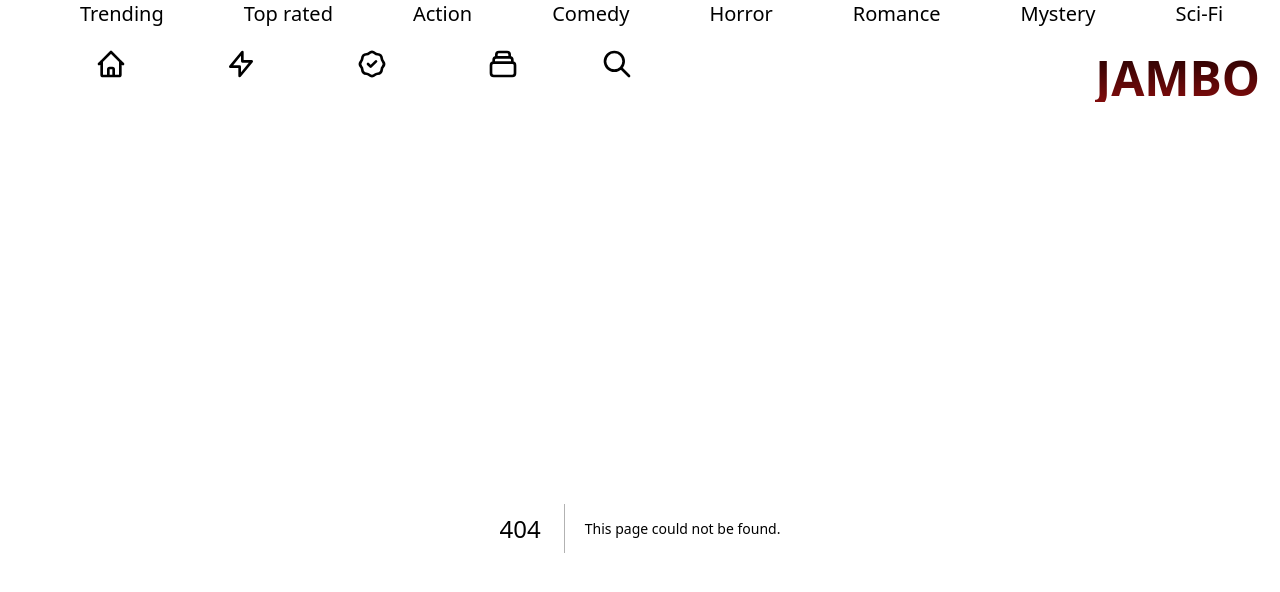
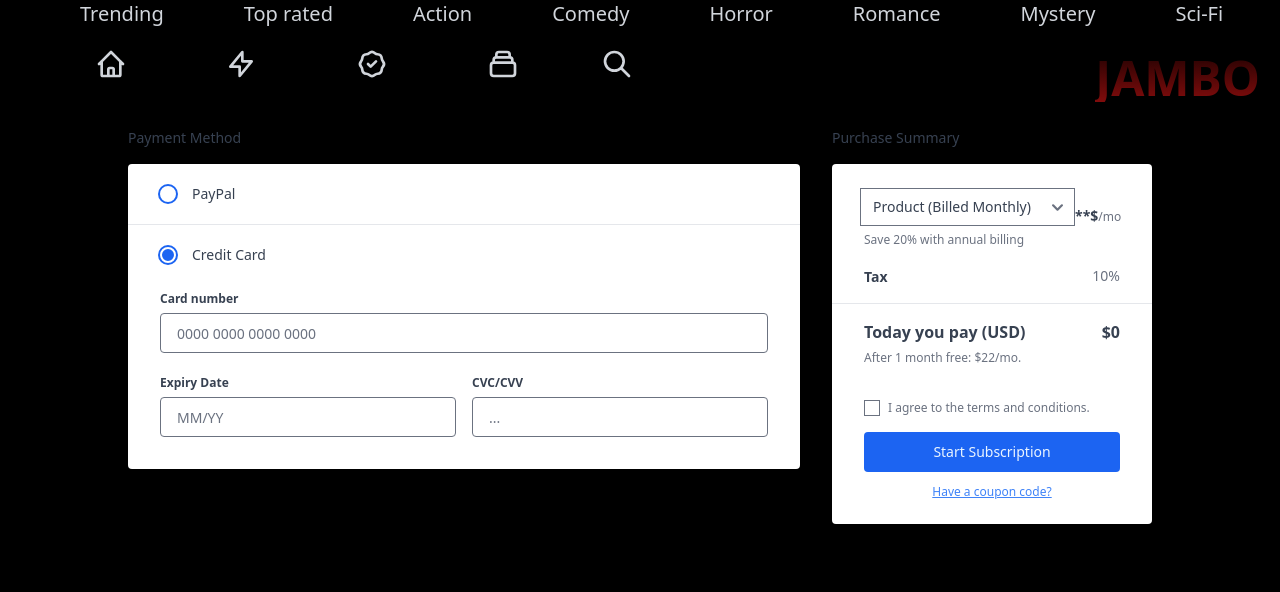
Before and after one commit to Apu655/Movie-Site, a Next.js app: page /subscription/payment in a window 1280 px wide. Before the commit this address had no page. Shown: the top 592 px of the page. Built offline with nearby package versions, Linux system fonts and the light colour scheme.

Commit message:
Add payment gateway

```diff
--- a/src/app/subscription/page.tsx
+++ b/src/app/subscription/page.tsx
@@ -1,13 +1,18 @@
-'use client';
-import React, { useState } from 'react'
+"use client";
+import { useRouter } from "next/navigation";
+import React, { useState } from "react";
 
-type Props = {}
+type Props = {};
 
 const page = (props: Props) => {
-    const [isyearly,setIsYearly] = useState(false)
+  const [isyearly, setIsYearly] = useState(false);
+  const router = useRouter();
+  const toPurchasePage = () => {
+    router.push("/subscription/payment");
+  };
   return (
-    <div>
-        <div className='flex min-h-screen pt-[30px] px-[40px]'>
+    <div className="">
+      <div className="flex min-h-screen pt-[30px] px-[40px]">
         <div className="min-w-full">
           <p className="text-gray-100 text-[20px] leading-[40px] font-semibold">
             Your Subscriptions packages
@@ -20,16 +25,33 @@
           </div>
 
           <div className="mt-[30px] inline-flex border border-[#E1E3E5] shadow-[0px 1px 2px #E1E3E5] divide-[#E1E3E5] divide-x rounded-[5px]">
-            <button onClick={()=>{setIsYearly(false)}} className={`${isyearly?"bg-white":"bg-sky-600"} hover:text-[#717F87] text-[#0E1823] leading-[16px] text-[13px] font-semibold  py-[15px] px-[25px] rounded-l`}>
+            <button
+              onClick={() => {
+                setIsYearly(false);
+              }}
+              className={`${
+                isyearly ? "bg-white" : "bg-sky-600"
+              } hover:text-[#717F87] text-[#0E1823] leading-[16px] text-[13px] font-semibold  py-[15px] px-[25px] rounded-l`}
+            >
               Monthly
             </button>
-			<button onClick={()=>{setIsYearly(true)}} className={`${!isyearly?"bg-white":"bg-sky-600"} hover:text-[#717F87] text-[#0E1823] leading-[16px] text-[13px] font-semibold  py-[15px] px-[25px] rounded-l`}>
+            <button
+              onClick={() => {
+                setIsYearly(true);
+              }}
+              className={`${
+                !isyearly ? "bg-white" : "bg-sky-600"
+              } hover:text-[#717F87] text-[#0E1823] leading-[16px] text-[13px] font-semibold  py-[15px] px-[25px] rounded-l`}
+            >
               Annual
             </button>
           </div>
 
           <div className="mt-[20px] grid grid-cols-3 gap-[20px]">
-            <div key="1" className="w-full bg-[#fff] rounded-[10px] shadow-[0px 1px 2px #E1E3E5] border border-[#E1E3E5] divide-y">
+            <div
+              key="1"
+              className="w-full bg-[#fff] rounded-[10px] shadow-[0px 1px 2px #E1E3E5] border border-[#E1E3E5] divide-y"
+            >
               <div className="pt-[15px] px-[25px] pb-[25px]">
                 <div className="flex justify-end">
                   <div className="bg-[#F6F6F7] rounded-[20px] flex justify-center align-center px-[12px]">
@@ -61,7 +83,7 @@
               <div className="pt-[25px] px-[25px] pb-[35px]">
                 <div>
                   <p className="text-[#717F87] text-[14px] leading-[24px] font-medium">
-                            Only one screen
+                    Only one screen and one time
                   </p>
                   <p className="text-[#717F87] text-[14px] leading-[24px] font-medium">
                     Low resolution (480p)
@@ -78,12 +100,20 @@
                 </div>
 
                 <div className="mt-[25px]">
-                        <button className="bg-[#006EF5] rounded-[5px] py-[15px] px-[25px] text-[#fff] text-[14px] leading-[17px] font-semibold">Purchase</button>
+                  <button
+                    onClick={toPurchasePage}
+                    className="bg-[#006EF5] rounded-[5px] py-[15px] px-[25px] text-[#fff] text-[14px] leading-[17px] font-semibold"
+                  >
+                    Purchase
+                  </button>
                 </div>
               </div>
             </div>
 
-            <div key="2" className="w-full bg-[#fff] rounded-[10px] shadow-[0px 1px 2px #E1E3E5] border border-[#E1E3E5] divide-y">
+            <div
+              key="2"
+              className="w-full bg-[#fff] rounded-[10px] shadow-[0px 1px 2px #E1E3E5] border border-[#E1E3E5] divide-y"
+            >
               <div className="pt-[15px] px-[25px] pb-[25px]">
                 <div className="flex justify-end">
                   <div className="bg-[#F6F6F7] rounded-[20px] flex justify-center align-center px-[12px]">
@@ -132,12 +162,20 @@
                 </div>
 
                 <div className="mt-[25px]">
-                        <button className="bg-[#006EF5] rounded-[5px] py-[15px] px-[25px] text-[#fff] text-[14px] leading-[17px] font-semibold">Purchase</button>
+                  <button
+                    onClick={toPurchasePage}
+                    className="bg-[#006EF5] rounded-[5px] py-[15px] px-[25px] text-[#fff] text-[14px] leading-[17px] font-semibold"
+                  >
+                    Purchase
+                  </button>
                 </div>
               </div>
             </div>
 
-            <div key="3" className="w-full bg-[#fff] rounded-[10px] shadow-[0px 1px 2px #E1E3E5] border border-[#E1E3E5] divide-y">
+            <div
+              key="3"
+              className="w-full bg-[#fff] rounded-[10px] shadow-[0px 1px 2px #E1E3E5] border border-[#E1E3E5] divide-y"
+            >
               <div className="pt-[15px] px-[25px] pb-[25px]">
                 <div className="flex justify-end">
                   <div className="bg-[#F6F6F7] rounded-[20px] flex justify-center align-center px-[12px]">
@@ -186,7 +224,12 @@
                 </div>
 
                 <div className="mt-[25px]">
-                        <button className="bg-[#006EF5] rounded-[5px] py-[15px] px-[25px] text-[#fff] text-[14px] leading-[17px] font-semibold">Purchase</button>
+                  <button
+                    onClick={toPurchasePage}
+                    className="bg-[#006EF5] rounded-[5px] py-[15px] px-[25px] text-[#fff] text-[14px] leading-[17px] font-semibold"
+                  >
+                    Purchase
+                  </button>
                 </div>
               </div>
             </div>
@@ -194,7 +237,7 @@
         </div>
       </div>
     </div>
-  )
-}
+  );
+};
 
-export default page
+export default page;
--- /dev/null
+++ b/src/app/subscription/payment/page.tsx
@@ -0,0 +1,121 @@
+import React from "react";
+
+type Props = {};
+
+const page = (props: Props) => {
+  return (
+    <div className="flex justify-center text-gray-700">
+      <div className="grid lg:grid-cols-3 md:grid-cols-2 gap-8 w-full max-w-screen-lg">
+        <div className="lg:col-span-2">
+          <h2 className="text-sm font-medium">Payment Method</h2>
+          <div className="bg-white rounded mt-4 shadow-lg">
+            <div className="flex items-center px-8 py-5">
+              <input
+                className="appearance-none w-4 h-4 rounded-full border-2 border-white ring-2 ring-blue-600 ring-opacity-100"
+                type="radio"
+              />
+              <label className="text-sm font-medium ml-4">PayPal</label>
+            </div>
+            <div className="border-t">
+              <div className="flex items-center px-8 py-5">
+                <input
+                  className="appearance-none w-4 h-4 rounded-full border-2 border-white ring-2 ring-blue-600 ring-opacity-100 bg-blue-600"
+                  type="radio"
+                />
+                <label className="text-sm font-medium ml-4">Credit Card</label>
+              </div>
+              <div className="grid grid-cols-2 gap-4 px-8 pb-8">
+                <div className="col-span-2">
+                  <label className="text-xs font-semibold" for="cardNumber">
+                    Card number
+                  </label>
+                  <input
+                    className="flex items-center h-10 border mt-1 rounded px-4 w-full text-sm"
+                    type="text"
+                    placeholder="0000 0000 0000 0000"
+                  />
+                </div>
+                <div className="">
+                  <label className="text-xs font-semibold" for="cardNumber">
+                    Expiry Date
+                  </label>
+                  <input
+                    className="flex items-center h-10 border mt-1 rounded px-4 w-full text-sm"
+                    type="text"
+                    placeholder="MM/YY"
+                  />
+                </div>
+                <div className="">
+                  <label className="text-xs font-semibold" for="cardNumber">
+                    CVC/CVV
+                  </label>
+                  <input
+                    className="flex items-center h-10 border mt-1 rounded px-4 w-full text-sm"
+                    type="password"
+                    placeholder="..."
+                  />
+                </div>
+              </div>
+            </div>
+          </div>
+        </div>
+        <div>
+          <h2 className="text-sm font-medium">Purchase Summary</h2>
+          <div className="bg-white rounded mt-4 shadow-lg py-6">
+            <div className="px-8">
+              <div className="flex items-end">
+                <select
+                  className="text-sm font-medium focus:outline-none -ml-1"
+                  name=""
+                  id=""
+                >
+                  <option value="">Product (Billed Monthly)</option>
+                  <option value="">Product (Billed Annually)</option>
+                </select>
+                <span className="text-sm ml-auto font-semibold">**$</span>
+                <span className="text-xs text-gray-500 mb-px">/mo</span>
+              </div>
+              <span className="text-xs text-gray-500 mt-2">
+                Save 20% with annual billing
+              </span>
+            </div>
+            <div className="px-8 mt-4">
+              <div className="flex items-end justify-between">
+                <span className="text-sm font-semibold">Tax</span>
+                <span className="text-sm text-gray-500 mb-px">10%</span>
+              </div>
+            </div>
+            <div className="px-8 mt-4 border-t pt-4">
+              <div className="flex items-end justify-between">
+                <span className="font-semibold">Today you pay (USD)</span>
+                <span className="font-semibold">$0</span>
+              </div>
+              <span className="text-xs text-gray-500 mt-2">
+                After 1 month free: $22/mo.
+              </span>
+            </div>
+            <div className="flex items-center px-8 mt-8">
+              <input id="termsConditions" type="checkbox" />
+              <label
+                className="text-xs text-gray-500 ml-2"
+                for="termsConditions"
+              >
+                I agree to the terms and conditions.
+              </label>
+            </div>
+            <div className="flex flex-col px-8 pt-4">
+              <button className="flex items-center justify-center bg-blue-600 text-sm font-medium w-full h-10 rounded text-blue-50 hover:bg-blue-700">
+                Start Subscription
+              </button>
+              <button className="text-xs text-blue-500 mt-3 underline">
+                Have a coupon code?
+              </button>
+            </div>
+          </div>
+        </div>
+      </div>
+    </div>
+  );
+};
+
+export default page;
```
Lines whose indentation alone changed are shown as unchanged.
